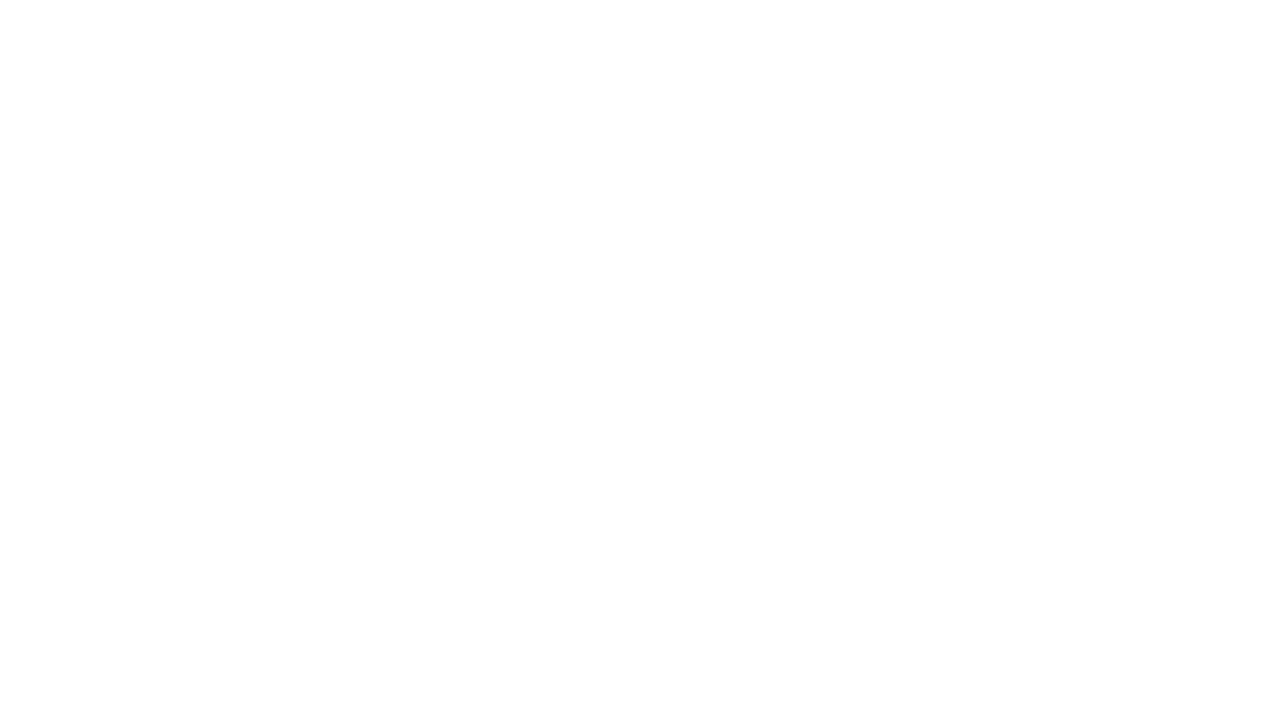
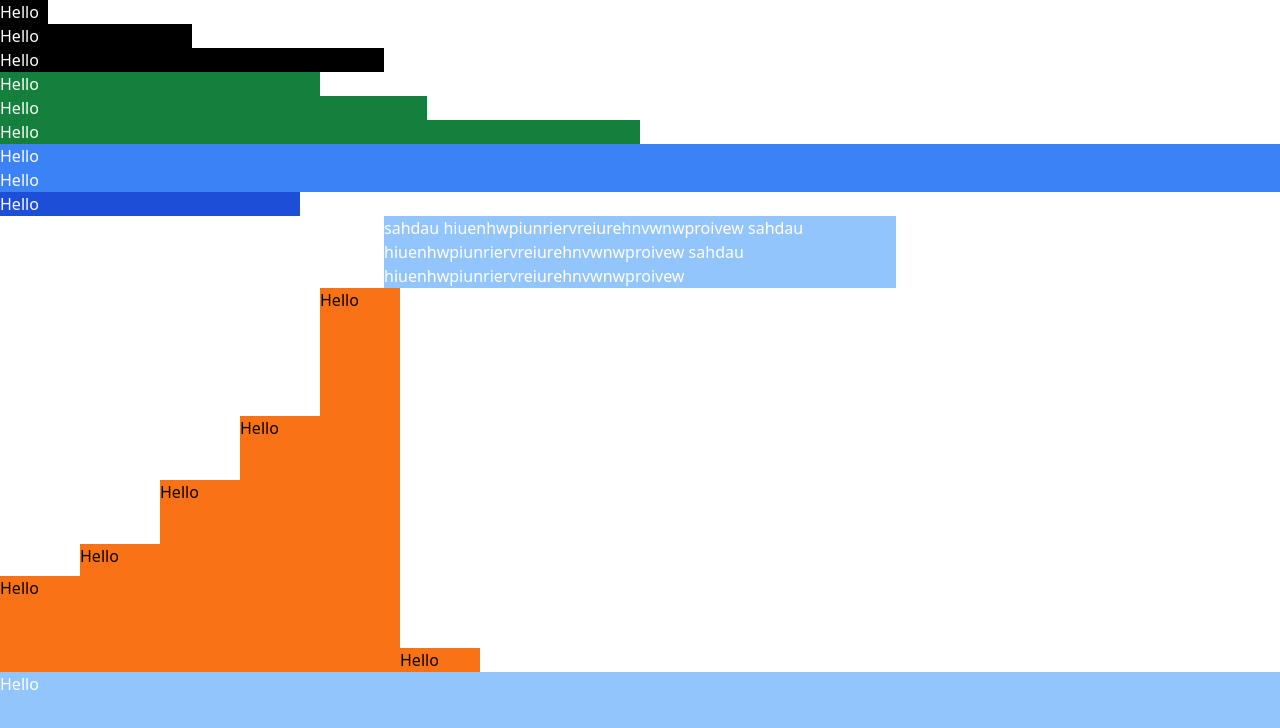
Before and after one commit to funkiv/tailwind_sandbox, a plain HTML site: page tailwind-sandbox-starter/05-sizing/index.html in a window 1280 px wide. Drawn offline with nearby package versions, Linux system fonts and the light colour scheme.

Commit message:
Finish 05 sizing

```diff
--- a/tailwind-sandbox-starter/05-sizing/index.html
+++ b/tailwind-sandbox-starter/05-sizing/index.html
@@ -1,5 +1,6 @@
 <!DOCTYPE html>
 <html lang="en">
+
 <head>
   <meta charset="UTF-8" />
   <meta http-equiv="X-UA-Compatible" content="IE=edge" />
@@ -7,29 +8,49 @@
   <script src="https://cdn.tailwindcss.com"></script>
   <title>Sizing</title>
 </head>
+
 <body>
   <!-- Width -->
-
+  <div class="bg-black text-white w-12">Hello</div>
+  <div class="bg-black text-white w-48">Hello</div>
+  <div class="bg-black text-white w-96">Hello</div>
   <!-- Percentages -->
+  <div class="bg-green-700 text-white w-1/4">Hello</div>
+  <div class="bg-green-700 text-white w-1/3">Hello</div>
+  <div class="bg-green-700 text-white w-1/2">Hello</div>
 
   <!-- Width of the viewport -->
-
+  <div class="bg-blue-500 text-white w-screen">Hello</div>
   <!-- 100% of container -->
-
+  <div class="bg-blue-500 text-white w-full">Hello</div>
   <!-- min/max content -->
 
   <!-- Arbitrary width -->
+  <div class="bg-blue-700 text-white w-[300px]">Hello</div>
 
   <!-- Max Width -->
-
+  <div class="bg-blue-300 text-white max-w-lg mx-auto">
+    sahdau hiuenhwpiunriervreiurehnvwnwproivew
+    sahdau hiuenhwpiunriervreiurehnvwnwproivew
+    sahdau hiuenhwpiunriervreiurehnvwnwproivew
+  </div>
   <!-- Height (Most of the same options as widths) -->
-
+  <div class="flex items-end">
+    <div class="bg-orange-500 w-20 h-24">Hello</div>
+    <div class="bg-orange-500 w-20 h-32">Hello</div>
+    <div class="bg-orange-500 w-20 h-48">Hello</div>
+    <div class="bg-orange-500 w-20 h-64">Hello</div>
+    <div class="bg-orange-500 w-20 h-96">Hello</div>
+    <div class="bg-orange-500 w-20">Hello</div>
+  </div>
   <!-- Min Height -->
 
   <!-- Max Height -->
 
   <!-- Full screen height -->
+  <div class="bg-blue-300 text-white h-screen">Hello</div>
 </body>
+
 </html>
 
 <!--
```
Lines whose indentation alone changed are shown as unchanged.
